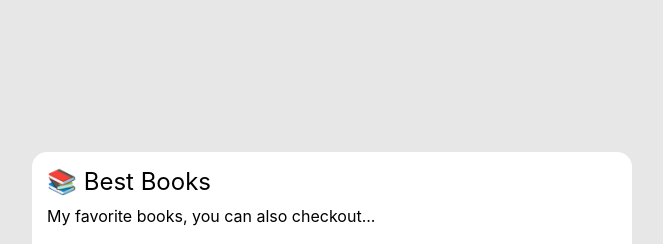
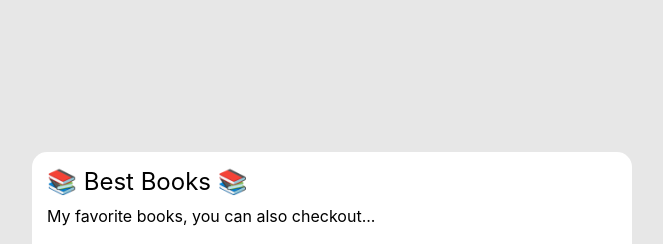
Before and after one commit to pritam-kr/my-favorite-book-with-react, a React (Create React App) app: page / in a window 1280 px wide. Shown: the top 244 px of the page, without its empty margins (308-971 px from the left). Built offline with nearby package versions, Linux system fonts and the light colour scheme.

Commit message:
some thing change

```diff
--- a/src/App.js
+++ b/src/App.js
@@ -78,7 +78,13 @@ export default function App() {
       <div className="books-container">
         <h1 className="headings">
           {" "}
-          <span>📚</span> Best Books
+          <span role="img" aria-label="">
+            📚
+          </span>{" "}
+          Best Books{" "}
+          <span role="img" aria-label="">
+            📚
+          </span>
         </h1>
         <p style={{ margin: "10px 0 10px 0" }}>
           {" "}
```
